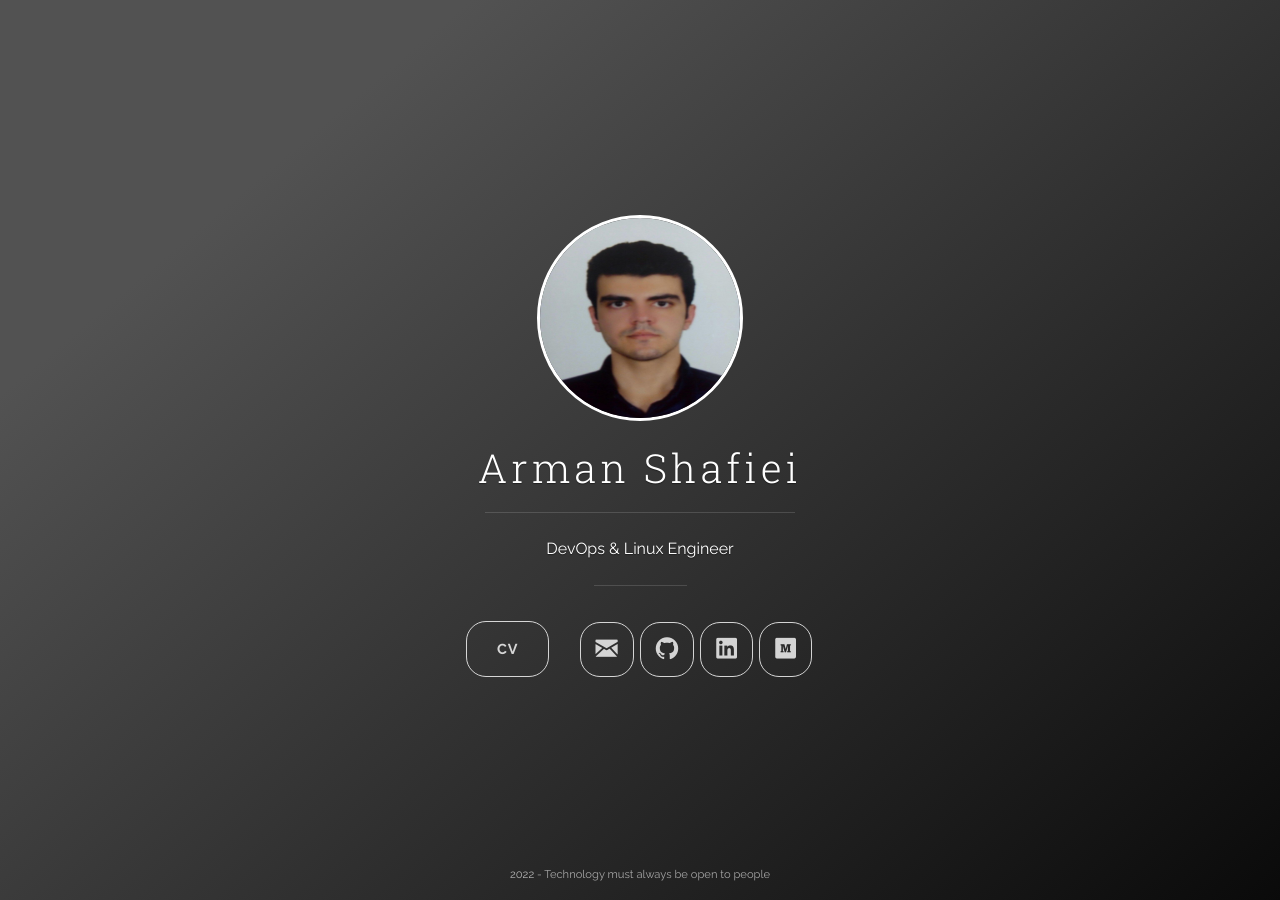
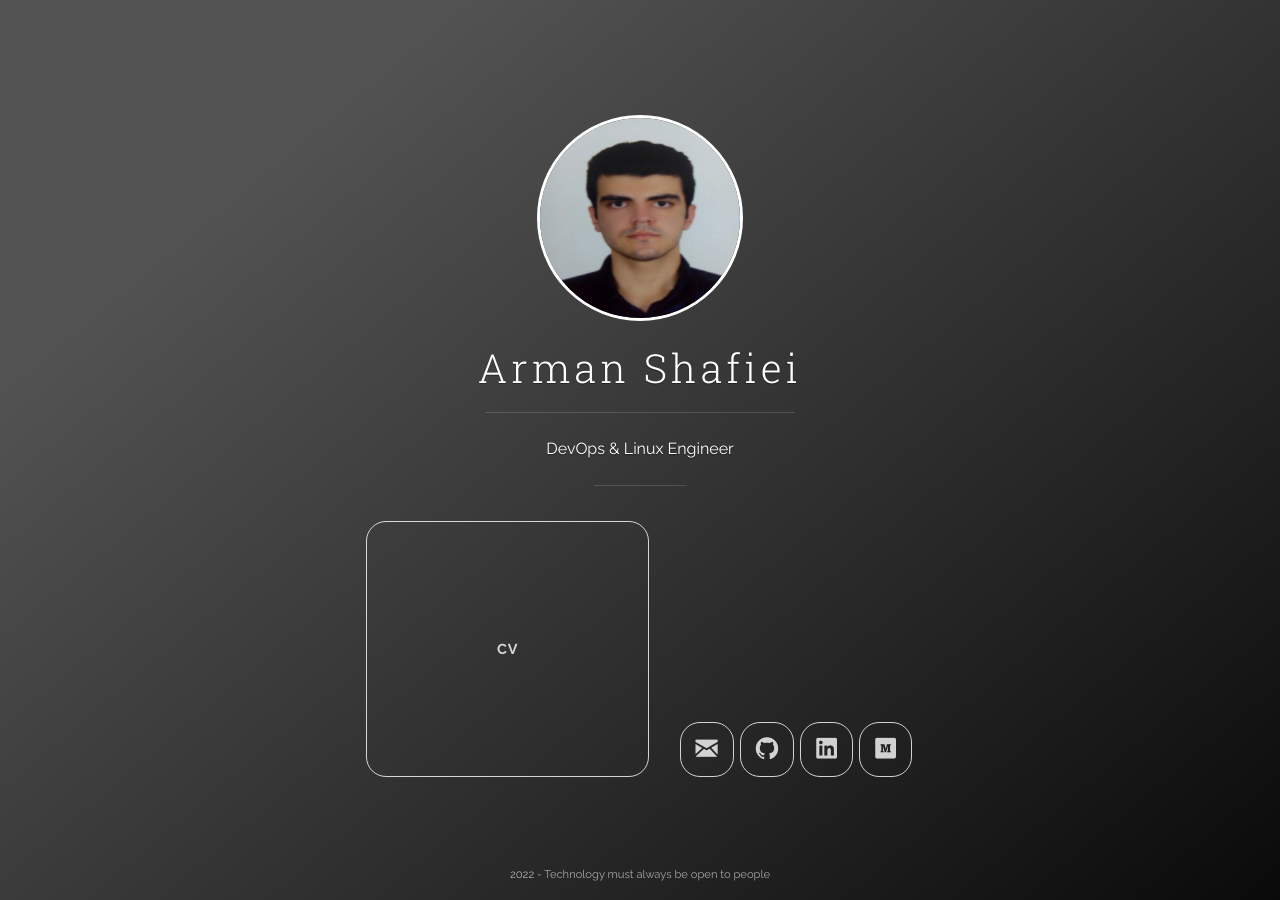
Before and after one commit to arman-shafiei/page, a Jekyll site: the page built from index.html, in a window 1280 px wide. Built offline with Jekyll 4.4.1, drawn with Linux system fonts in a browser that asks for light colours; nearby versions of some CDN libraries.

Commit message:
testing size 3

```diff
--- a/index_style/css/uno.css
+++ b/index_style/css/uno.css
@@ -1310,7 +1310,7 @@ hr {
 	background: none; }
 
 .btn, .navigation__item a {
-	padding: 15px 30px;
+	padding: 115px 130px;
 	border: 1px solid #e25440;
 	border-radius: 20px;
 	font-size: .9em;
@@ -1424,7 +1424,7 @@ i {
 
 .icon-social {
 	font-family: 'entypo-social';
-	font-size: 122px;
+	font-size: 22px;
 	display: block;
 	position: relative; }
 
```
